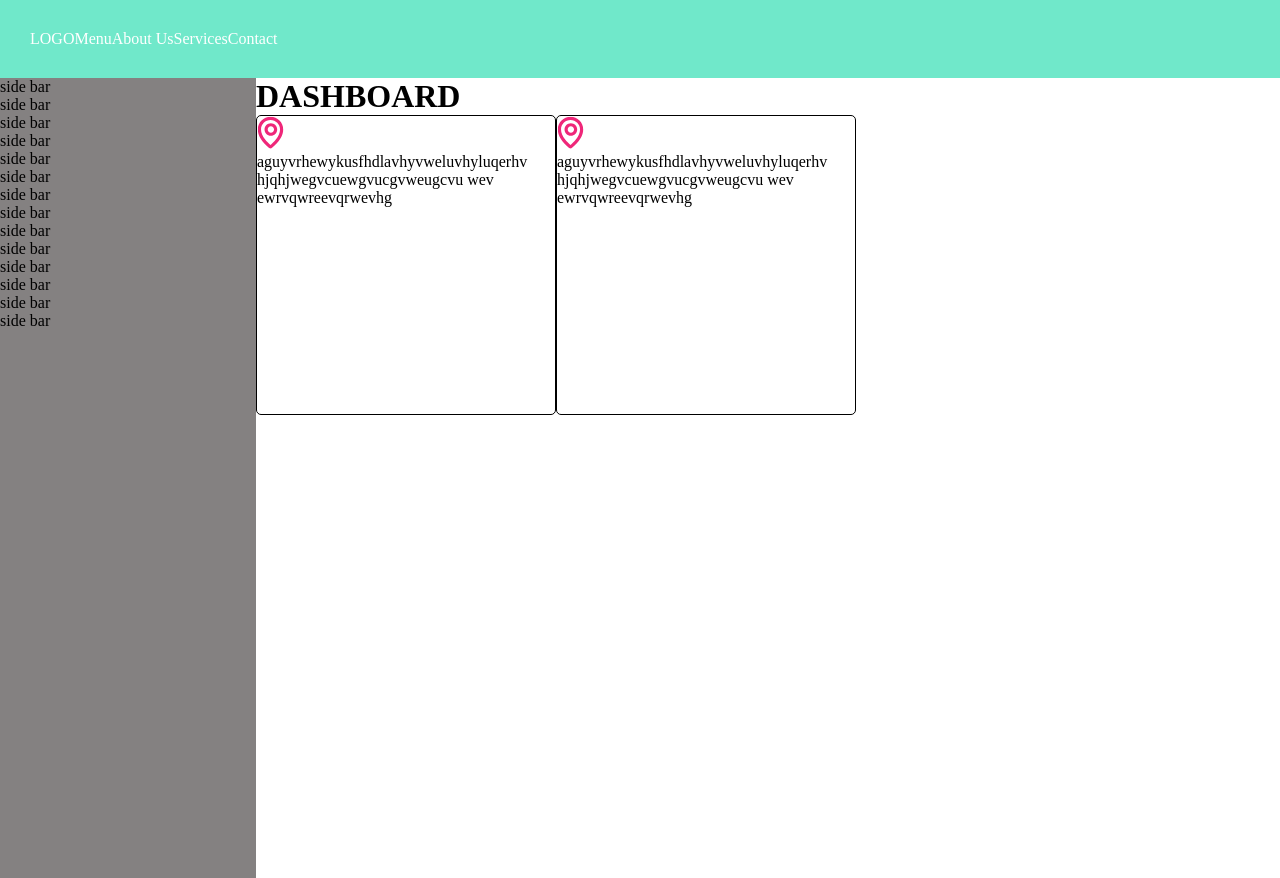
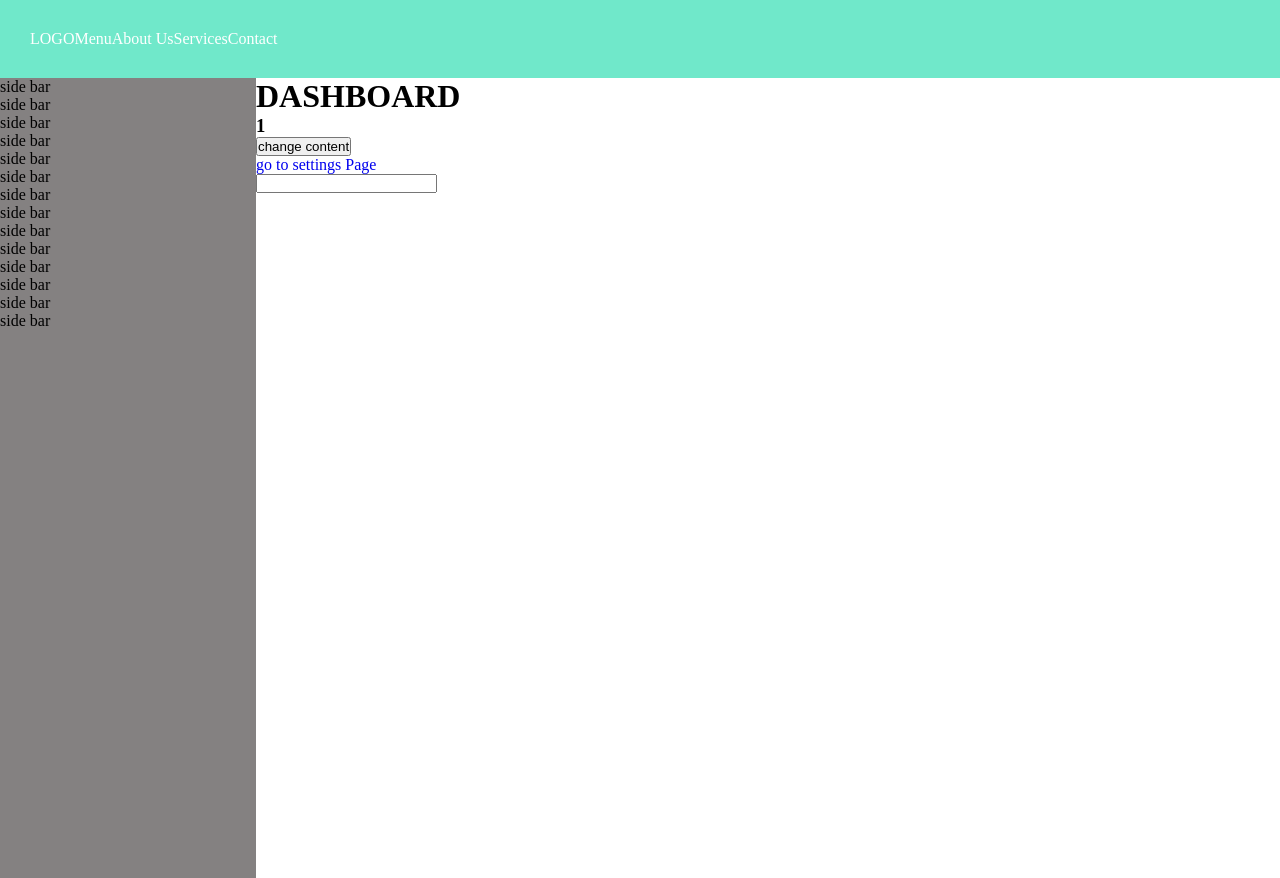
Before and after one commit to worldsalt3/React-class, a React (Create React App) app: page / in a window 1280 px wide. Built offline with nearby package versions, Linux system fonts and the light colour scheme.

Commit message:
talked about states ,props and events

```diff
--- a/src/Component/Card/Card.jsx
+++ b/src/Component/Card/Card.jsx
@@ -1,17 +1,71 @@
 import './Card.css'
 import IdontKnow from '../../assets/bx_bx-map.svg'
+// import  { Component } from 'react'
 
-const Card = () => {
+const Card = (props) => {
+  const {content, header} = props
   return (
     <div className='card'>
       <img src={IdontKnow} alt='' srcset='' />
-      <p>aguyvrhewykusfhdlavhyvweluvhyluqerhv
-        hjqhjwegvcuewgvucgvweugcvu
-        wev
-        ewrvqwreevqrwevhg
-      </p>
+      <h3>{header}</h3>
+      <p>{content}</p>
+
     </div>
   )
 }
 
 export default Card
+
+// class Card extends Component {
+//   constructor(props) {
+//     super(props)
+//     this.state = {
+//       color : 'yellow',
+//       content : ''
+//     }
+//   }
+
+  // static getDerivedStateFromProps(props, state) {
+  //     return {color: 'this is changed'}
+  // }
+
+  // componentDidMount() {
+  //   setTimeout(() => {
+  //     this.setState({color: 'red'})
+  //   }, 1000)
+  // }
+
+  // static getDerivedStateFromProps(props, state) {
+  //     return {content:  props.content}
+  // }
+
+  // shouldComponentUpdate() {
+  //   return false
+  // }
+
+  // getSnapshotBeforeUpdate() {
+
+  // }
+
+  // componentDidUpdate() {
+
+  // }
+
+//   handleChange = () => {
+//     this.setState({content:  'this is updated'})
+//   }
+
+//   render() {
+//     const {color, content} =  this.state
+//     return (
+//       <div className='card'>
+//         <h3>{color}</h3>
+//         <h5>{content}</h5>
+//         <button onClick={this.handleChange}>change content</button>
+//       </div>
+//     )
+
+// }
+// }
+
+// export default Card
--- /dev/null
+++ b/src/Component/Form/ContactForm.jsx
@@ -0,0 +1,18 @@
+import './ContactForm.css'
+import {useState} from 'react'
+
+function ContactForm () {
+    const [value, setValue] = useState('')
+    function handleChange (e) {
+       return setValue(e.target.value)
+    }
+    return(
+        <div>
+            <form>
+                <input type="text" name='input' value={value} onChange={handleChange}/>
+                <p>{value}</p>
+            </form>
+        </div>
+    )
+}
+export default ContactForm
--- a/src/Component/Nav/Nav.component.jsx
+++ b/src/Component/Nav/Nav.component.jsx
@@ -1,4 +1,4 @@
-import { Component, useState } from 'react'
+import { Component, } from 'react'
 import './Nav.style.css'
 
 // export default function Nav() {
@@ -52,8 +52,8 @@ export default class Nav extends Component {
           <li>{this.state.services}</li>
           <li>{this.state.contact}</li> */}
         {
-            this.state.map((item) => {
-                return <li>{item}</li>
+            this.state.map((item, index) => {
+                return <li key={index}>{item}</li>
             })
         }
         </ul>
--- a/src/Pages/Dashboard/Dashboard.jsx
+++ b/src/Pages/Dashboard/Dashboard.jsx
@@ -1,49 +1,69 @@
 import './Dashboard.css'
 import { Link } from 'react-router-dom'
-import Card from '../../Component/Card/Card'
-import {Component,   } from 'react'
+// import Card from '../../Component/Card/Card'
+import {useState } from 'react'
+import ContactForm from '../../Component/Form/ContactForm'
 
 
-// const Dashboard = () => {
+const Dashboard = () => {
 
-// const [content, setContent] = useState(1)
+  const [content, setContent] = useState(1)
+
+ function handleClick(){
+    return setContent(prevContent => prevContent + 1)
+  }
 
 
-//   return (
-//     <div>
-//       <h1>DASHBOARD</h1>
-//       <h3>{content}</h3>
-//       <button onClick={() => {setContent(prevContent => prevContent + 1)}}>change content</button>
-//       <Link to='settings'>go to settings Page</Link>
-//     </div>
-//   )
+  return (
+    <div>
+      <h1>DASHBOARD</h1>
+      <h3>{content}</h3>
+      <button onClick={handleClick}>change content</button>
+      <br />
+      <Link to='settings'>go to settings Page</Link>
+      <ContactForm />
+    </div>
+  )
+}
+
+export default Dashboard
+// export default class Dashboard extends Component {
+//   constructor(props) {
+//     super(props)
+
+//     this.state = {
+//       Dashboard: 'DASHBOARD',
+//     }
+//   }
+
+//   render() {
+//     // let h3 = 'First Card'
+//     const data = [
+//       {id: 1, content: 'this is our first card', header: 'First Card'},
+//       {id: 2, content: 'this is our second card', header: 'second Card'},
+//       {id: 3, content: 'this is our Third card', header: 'Third Card'},
+//       {id: 4, content: 'this is our fourth card', header: 'Fourth Card'}
+
+//     ]
+//       const {Dashboard} = this.state
+//     return (
+//       <div>
+//         <h1>{Dashboard}</h1>
+//         <div className='card-container'>
+//           {/* <Card content='red'/> */}
+//           {
+//             data.map((item) => {
+//               return <Card content={item.content} header={item.header} key={item.id}/>
+//             })
+//           }
+//           {/* <Card content='this is our first card' header={h3}/>
+//           <Card content='this is our second card' header='Second Card'/> */}
+//         </div>
+//         {/* <h3>{num}</h3>
+//         <h3>{content}</h3>
+//         <button onClick={() => this.setState({content: 'Lola now understands react', num : num + 1})}>change content</button>
+//         <Link to='settings'>go to settings Page</Link> */}
+//       </div>
+//     )
+//   }
 // }
-
-// export default Dashboard
-export default class Dashboard extends Component {
-  constructor(props) {
-    super(props)
-
-    this.state = {
-      Dashboard: 'DASHBOARD',
-    }
-  }
-
-  render() {
-
-      const {Dashboard} = this.state
-    return (
-      <div>
-        <h1>{Dashboard}</h1>
-        <div className='card-container'>
-          <Card />
-          <Card />
-        </div>
-        {/* <h3>{num}</h3>
-        <h3>{content}</h3>
-        <button onClick={() => this.setState({content: 'Lola now understands react', num : num + 1})}>change content</button>
-        <Link to='settings'>go to settings Page</Link> */}
-      </div>
-    )
-  }
-}
```
Also changed, not shown: src/Component/Form/ContactForm.css (added).
